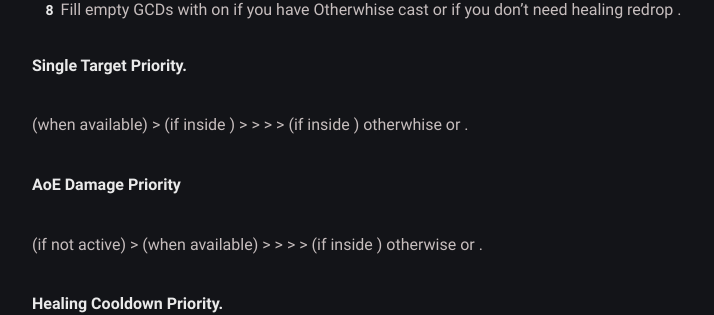
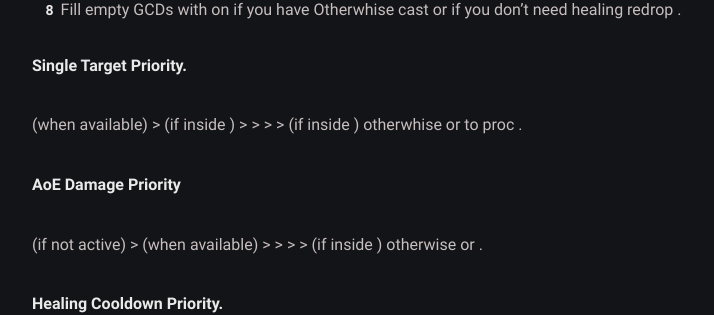
Before and after one commit to BetterThanWowhead/BetterThanWowhead.github.io, a Jekyll site: the page built from pages/M+/playstyle.md, in a window 1280 px wide and 900 px high, scrolled down 1729 px. Shown: the part 145-460 px from the top of the window, without its empty margins (278-992 px from the left). Built offline with Jekyll 4.4.1, drawn with Linux system fonts in a browser that asks for light colours; a script that is not in the unit is left out.

Commit message:
Update playstyle.md

```diff
--- a/pages/M+/playstyle.md
+++ b/pages/M+/playstyle.md
@@ -53,8 +53,16 @@
 Here you can see what your playstyle should look like in Mythic+, use the following sheet:
 
 1. Use <a href="https://www.wowhead.com/spell=20473/holy-shock" data-wowhead="spell=20473"></a> on cooldown (either for healing or damage).
-2. Use <a href="https://www.wowhead.com/spell=293895/crusader-strike" data-wowhead="spell=293895"></a> (If talented to <a href="https://www.wowhead.com/spell=196926/crusaders-might" data-wowhead="spell=196926"></a>) to reset cooldown of <a href="https://www.wowhead.com/spell=20473/holy-shock" data-wowhead="spell=20473"></a>.
-3. Spend holy power on <a href="https://www.wowhead.com/spell=85673/word-of-glory" data-wowhead="spell=85673"></a> or <a href="https://www.wowhead.com/spell=85222/light-of-dawn" data-wowhead="spell=85222"></a> to proc <a href="https://www.wowhead.com/spell=248033/awakening" data-wowhead="spell=248033"></a> (if you're not inside of <a href="https://tbc.wowhead.com/spell=31884/avenging-wrath" data-wowhead="spell=31884"></a>) otherwhise use <a href="https://www.wowhead.com/spell=53600/shield-of-the-righteous" data-wowhead="spell=53600"></a> if there's no healing required.
+2. Use
+<a href="https://www.wowhead.com/spell=293895/crusader-strike" data-wowhead="spell=293895"></a> (If talented to
+<a href="https://www.wowhead.com/spell=196926/crusaders-might" data-wowhead="spell=196926"></a>) to reset cooldown of
+<a href="https://www.wowhead.com/spell=20473/holy-shock" data-wowhead="spell=20473"></a>.
+3. Spend holy power on
+<a href="https://www.wowhead.com/spell=85673/word-of-glory" data-wowhead="spell=85673"></a> or
+<a href="https://www.wowhead.com/spell=85222/light-of-dawn" data-wowhead="spell=85222"></a> to proc
+<a href="https://www.wowhead.com/spell=248033/awakening" data-wowhead="spell=248033"></a> (if you're not inside of
+<a href="https://tbc.wowhead.com/spell=31884/avenging-wrath" data-wowhead="spell=31884"></a>) otherwhise use
+<a href="https://www.wowhead.com/spell=53600/shield-of-the-righteous" data-wowhead="spell=53600"></a> if there's no healing required.
 4. Keep <a href="https://www.wowhead.com/spell=26573/consecration" data-wowhead="spell=26573"></a> down all the time.
 5. Cast <a href="https://www.wowhead.com/spell=24275/hammer-of-wrath" data-wowhead="spell=24275"></a> on cooldown when available.
 6. Cast <a href="https://www.wowhead.com/spell=20271/judgment" data-wowhead="spell=20271"></a> on cooldown.
@@ -68,7 +76,7 @@
 \> <a href="https://www.wowhead.com/spell=20473/holy-shock" data-wowhead="spell=20473"></a>
 \> <a href="https://www.wowhead.com/spell=26573/consecration" data-wowhead="spell=26573"></a>
 \> <a href="https://www.wowhead.com/spell=293895/crusader-strike" data-wowhead="spell=293895"></a>
-\> <a href="https://www.wowhead.com/spell=53600/shield-of-the-righteous" data-wowhead="spell=53600"></a> (if inside <a href="https://tbc.wowhead.com/spell=31884/avenging-wrath" data-wowhead="spell=31884"></a>) otherwhise <a href="https://www.wowhead.com/spell=85673/word-of-glory" data-wowhead="spell=85673"></a> or <a href="https://www.wowhead.com/spell=85222/light-of-dawn" data-wowhead="spell=85222"></a>.
+\> <a href="https://www.wowhead.com/spell=53600/shield-of-the-righteous" data-wowhead="spell=53600"></a> (if inside <a href="https://tbc.wowhead.com/spell=31884/avenging-wrath" data-wowhead="spell=31884"></a>) otherwhise <a href="https://www.wowhead.com/spell=85673/word-of-glory" data-wowhead="spell=85673"></a> or <a href="https://www.wowhead.com/spell=85222/light-of-dawn" data-wowhead="spell=85222"></a> to proc <a href="https://www.wowhead.com/spell=248033/awakening" data-wowhead="spell=248033"></a>.
 
 **AoE Damage Priority**
 
```
